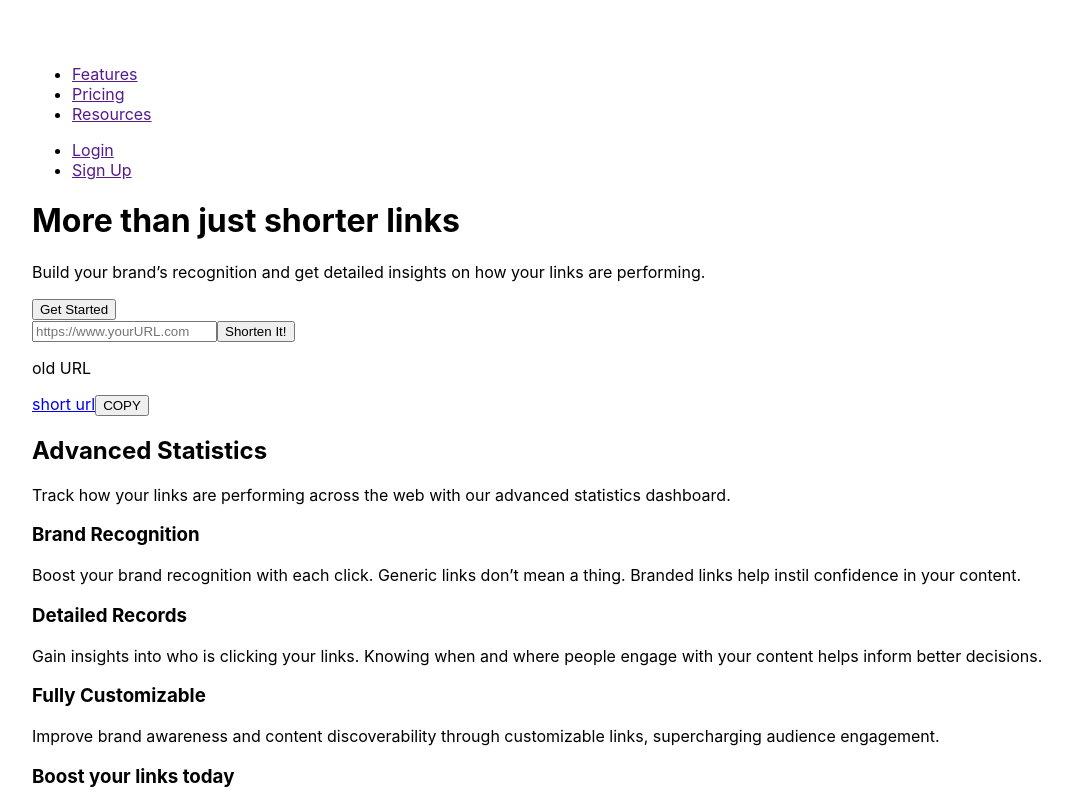
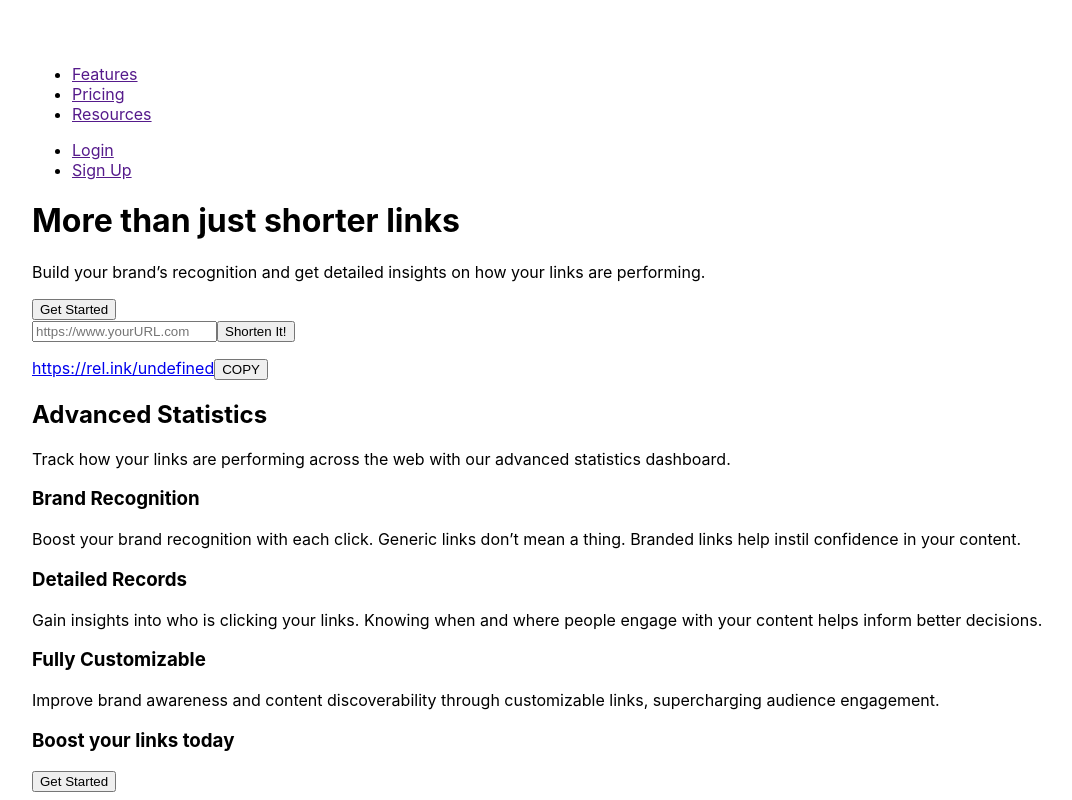
Before and after one commit to tompsherman/shorter-url, a React (Create React App) app: page / in a window 1280 px wide. Shown: the top 800 px of the page, without its empty margins (32-1104 px from the left). Built offline with nearby package versions, Linux system fonts and the light colour scheme.

Commit message:
destructure hashid url and send to LinkBox

```diff
--- a/src/components/pages/LinkBox.jsx
+++ b/src/components/pages/LinkBox.jsx
@@ -1,10 +1,11 @@
 import React from 'react'
 
-const LinkBox = () => {
+const LinkBox = ({hashid, url}) => {
+
     return (
         <div>
-            <div className="left-side"><p>old URL</p></div>
-            <div className="right-side"><a href="#">short url</a><button>COPY</button></div>
+            <div className="left-side"><p>{url}</p></div>
+    <div className="right-side"><a href={`https://rel.ink/${hashid}`}>{`https://rel.ink/${hashid}`}</a><button>COPY</button></div>
         </div>
     )
 }
--- a/src/components/pages/Short.jsx
+++ b/src/components/pages/Short.jsx
@@ -18,8 +18,8 @@ const Short = () => {
             .finally()
         }
         const {hashid, url} = shortUrl
-        console.log(hashid, url)
-    return (
+
+        return (
         <div>
            <form onSubmit={handleSubmit(onShort)}>
                 <input
@@ -37,7 +37,7 @@ const Short = () => {
                 {errors.url && errors.url.message}
                  <button type="submit"> Shorten It!</button>
            </form>
-           <LinkBox />
+           <LinkBox hashid={hashid} url={url}/>
         </div>
     )
 }
```
